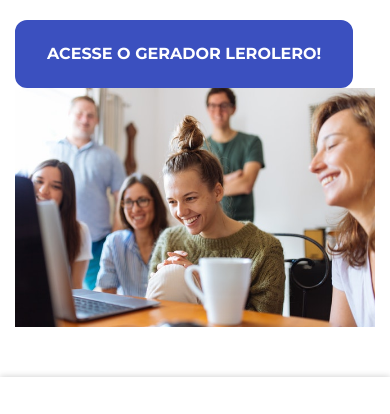
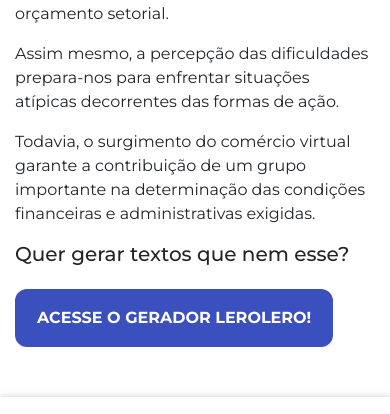
Before and after one commit to danielmaciel9/trabalho-dev-web-1, a plain HTML site: page sobre.html in a window 390 px wide. Shown: the part 694-1108 px from the top of the page. Drawn offline with Linux system fonts and the light colour scheme.

Commit message:
acertando responsivo do sobre

```diff
--- a/assets/css/geral.css
+++ b/assets/css/geral.css
@@ -209,13 +209,14 @@ footer .copyrights{
 #aboutUs a{
     margin-top: 15px;
     background-color: #3B50BF;
-    padding: 20px 30px;
+    padding: 15px 20px;
     display: inline-block;
     color: #fff;
     border-radius: 12px;
     font-weight: 700;
     text-transform: uppercase;
     transition: 0.2s;
+    font-size: 16px;
     border: 2px solid #3B50BF;
 }
 #aboutUs a:hover{
@@ -263,6 +264,7 @@ footer .copyrights{
         display: block !important;
         transition: 0.2s;
         opacity: 1;
+        z-index: 99999;
         right: 0;
     }
     .closeMobMenu{
@@ -284,6 +286,19 @@ footer .copyrights{
         min-height: 420px;
         margin-bottom: 30px;
     }
+    #aboutUs img{
+        margin: auto;
+        margin-bottom: 30px;
+    }
+    #aboutUs .col-md-8{
+        order: 2;
+        flex: 0 0 100%;
+        max-width: 100%;
+    }
+    #aboutUs .col-md-4{
+        flex: 0 0 100%;
+        max-width: 100%;
+    }
 }
 
 @media (max-width: 767px){
--- a/sobre.html
+++ b/sobre.html
@@ -65,7 +65,7 @@
                             <p>Assim mesmo, a percepção das dificuldades prepara-nos para enfrentar situações atípicas decorrentes das formas de ação.</p>
                             <p>Todavia, o surgimento do comércio virtual garante a contribuição de um grupo importante na determinação das condições financeiras e administrativas exigidas.</p>
                             <h5>Quer gerar textos que nem esse?</h5>
-                            <a href="https://lerolero.com/">ACESSE O GERADOR LEROLERO!</a>
+                            <a href="https://lerolero.com/" target="_blank">ACESSE O GERADOR LEROLERO!</a>
                     </div>
                     <div class="col-md-4">
                         <img src="assets/imagens/quem-somos.jpg" class="img-fluid" alt="Quem Somos">
```
